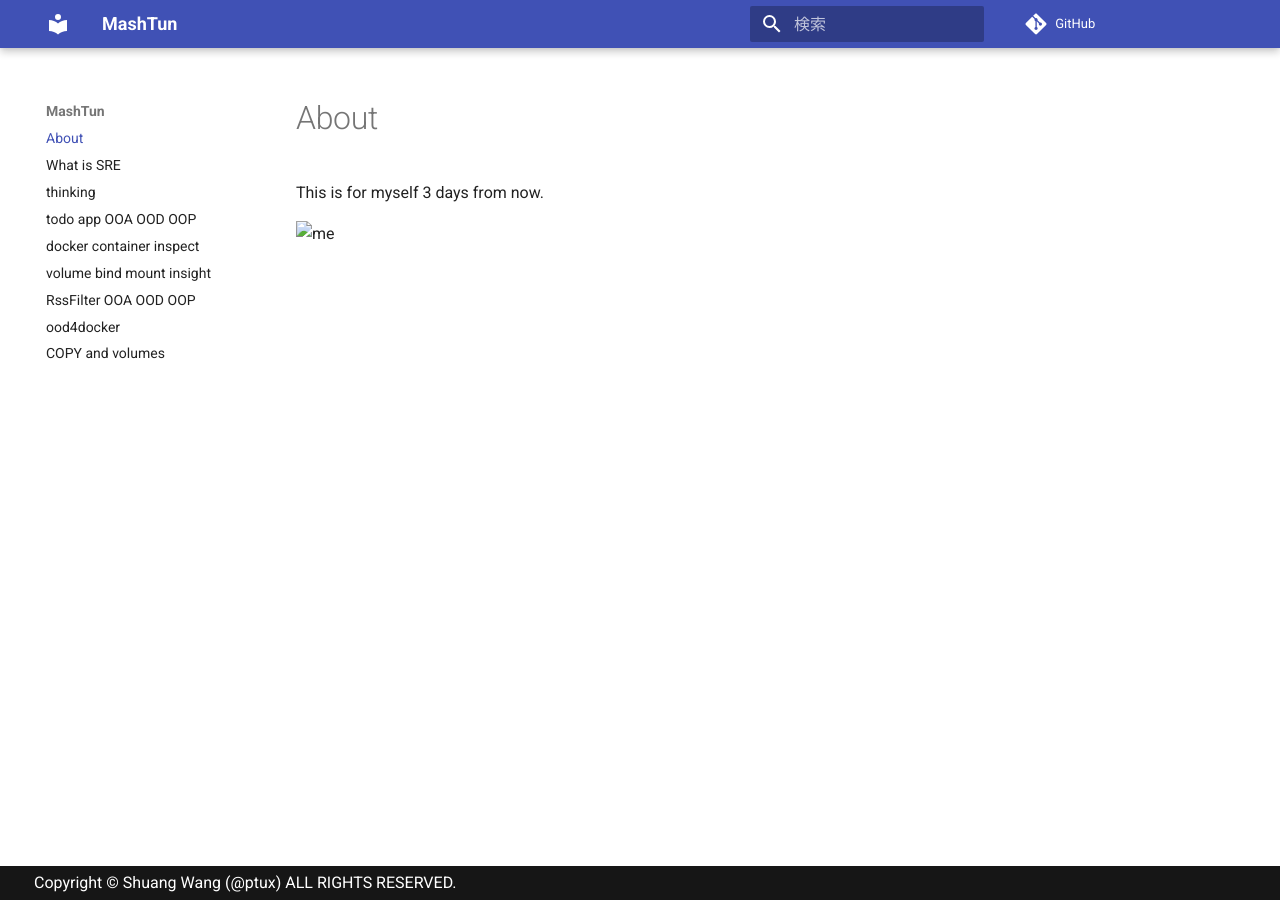
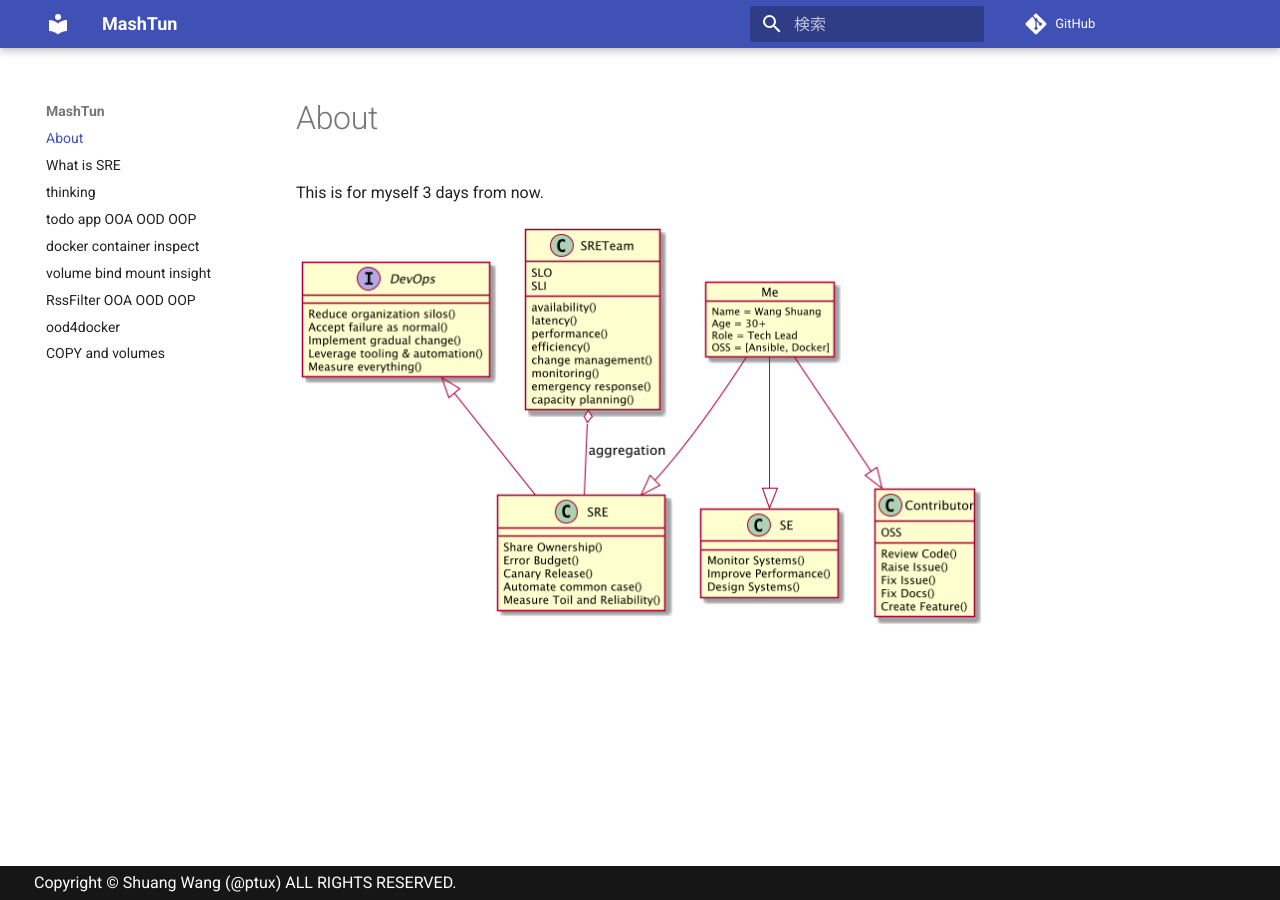
Before and after one commit to ptux/mashtun, an MkDocs documentation site: the page built from markdowns/index.md, in a window 1280 px wide. Built offline with MkDocs 1.6.1 and Material for MkDocs 9.7.7, drawn with Linux system fonts in a browser that asks for light colours; comment, search, counter and statistics services are not loaded.

Commit message:
fix png path

```diff
--- a/markdowns/index.md
+++ b/markdowns/index.md
@@ -2,4 +2,4 @@
 
 This is for myself 3 days from now.
 
-![me](../images/me.png)
+![me](images/me.png)
```
Also changed, not shown: markdowns/images/me.png (renamed from images/me.png), markdowns/rails2ecs.md (renamed from markdowns/rails2ecs/README.md).
